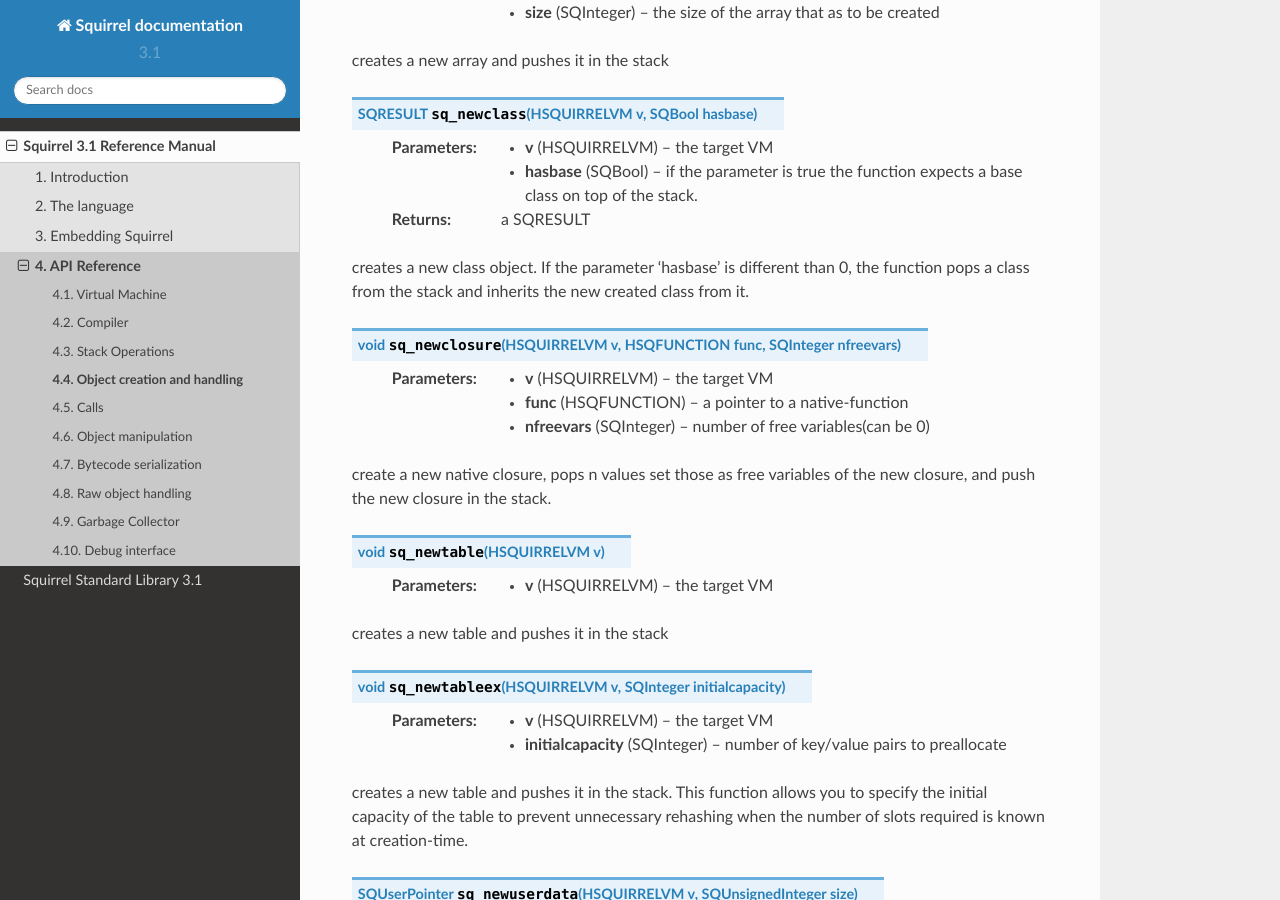
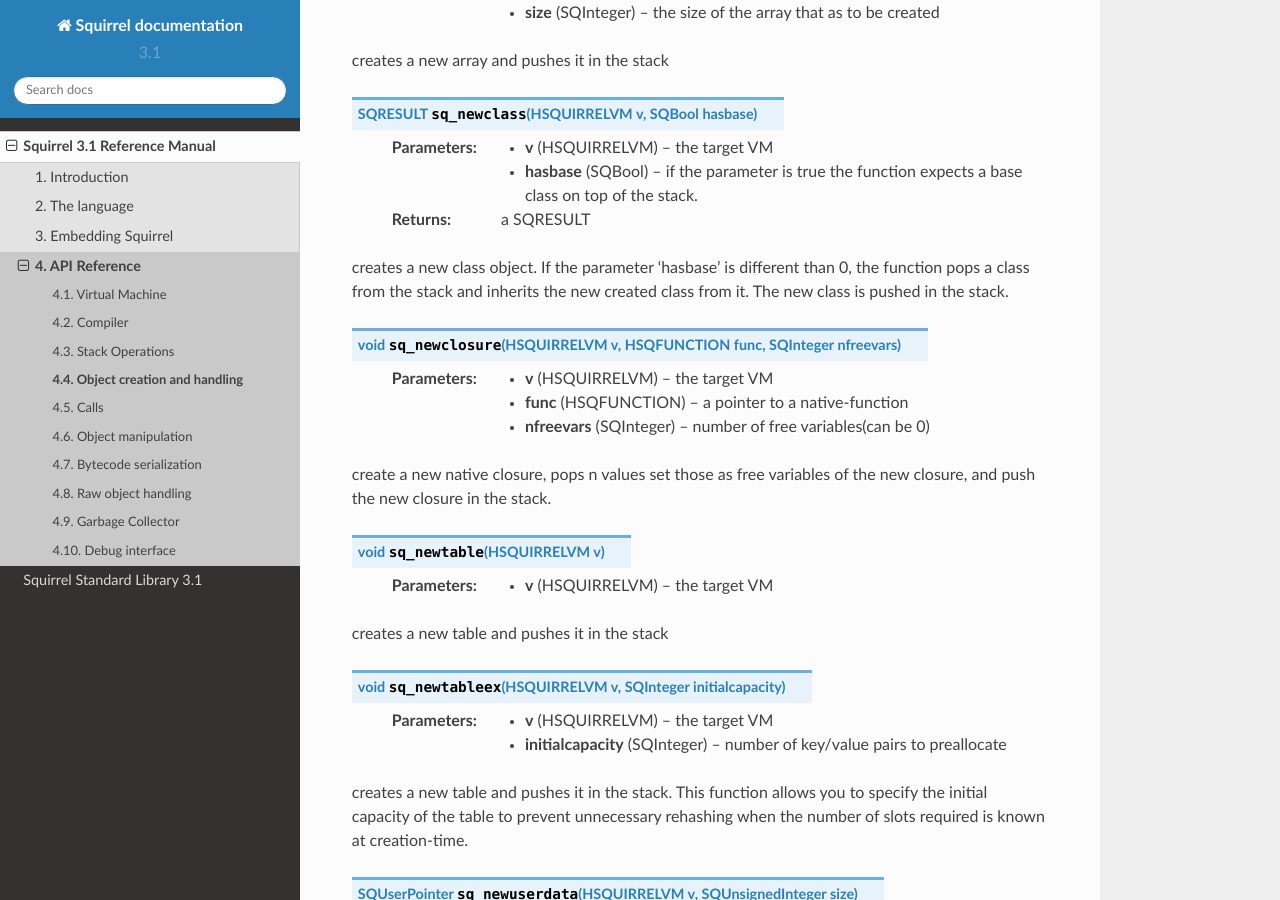
Before and after one commit to albertodemichelis/squirrel, a Sphinx documentation site: the page built from doc/source/reference/api/object_creation_and_handling.rst, in a window 1280 px wide and 900 px high, scrolled down 5448 px. Built offline with Sphinx 7.4.7 and the Read the Docs theme 2.0.0, drawn with Linux system fonts in a browser that asks for light colours; formulas are drawn with MathJax 3.

Commit message:
Clarify that sq_newclass pushes the new class in the stack.

```diff
--- a/doc/source/reference/api/object_creation_and_handling.rst
+++ b/doc/source/reference/api/object_creation_and_handling.rst
@@ -355,7 +355,7 @@
     :param SQBool hasbase: if the parameter is true the function expects a base class on top of the stack.
     :returns: a SQRESULT
 
-creates a new class object. If the parameter 'hasbase' is different than 0, the function pops a class from the stack and inherits the new created class from it.
+creates a new class object. If the parameter 'hasbase' is different than 0, the function pops a class from the stack and inherits the new created class from it. The new class is pushed in the stack.
 
 
 
```
